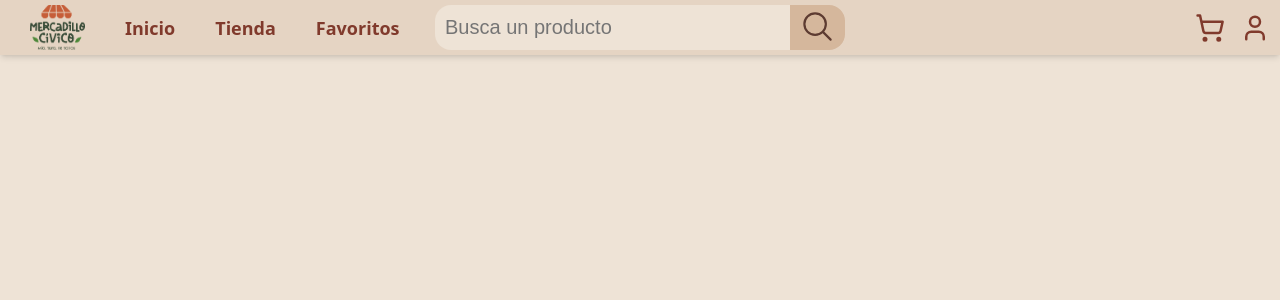
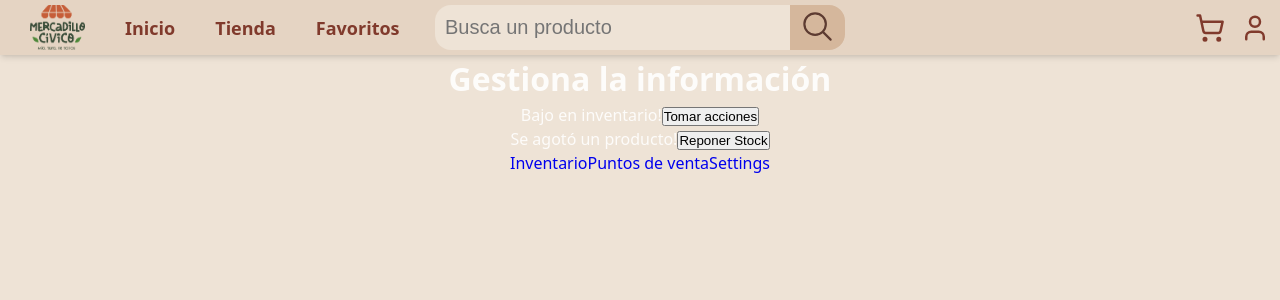
Before and after one commit to MercadilloCivico/MercadilloCivico, a React (Vite) app in the folder front/: page /supplier in a window 1280 px wide. Shown: the top 300 px of the page. Built offline with nearby package versions, Linux system fonts and the light colour scheme; no server answers.

Commit message:
feat: :sparkles: maquetado de vista proovedor

```diff
--- a/front/src/App.jsx
+++ b/front/src/App.jsx
@@ -23,6 +23,11 @@ import Cart from './views/Cart/Cart.jsx';
 import AdminDashboard from './views/AdminDashboard/AdminDashboard.jsx';
 import AdminProducts from './views/AdminProducts/AdminProducts.jsx';
 import CreateProduct from './views/CreateProduct/CreateProduct.jsx';
+
+import SupplierDashboard from './views/SupplierDashboard/SupplierDashboard.jsx';
+import SupplierSettings from './components/SupplierSettings/SupplierSettings.jsx';
+import SupplierInventory from './components/SupplierInventory/SupplierInventory.jsx';
+import SupplierPoints from './components/SupplierPoints/SupplierPoints.jsx';
 
 import Toasts from './components/Toast/Toasts.jsx';
 
@@ -172,6 +177,12 @@ function App() {
             path='/admin/products/newproduct'
             element={<CreateProduct products={products} setProducts={setProducts} />}
           />
+
+          <Route path='/supplier' element={<SupplierDashboard />}>
+            <Route path='/supplier/inventory' element={<SupplierInventory />} />
+            <Route path='/supplier/settings' element={<SupplierSettings />} />
+            <Route path='/supplier/points' element={<SupplierPoints />} />
+          </Route>
         </Routes>
       </div>
     </ThemeProvider>
--- /dev/null
+++ b/front/src/components/SupplierInventory/SupplierInventory.jsx
@@ -0,0 +1,3 @@
+export default function SupplierInventory() {
+  return <>Supplier Inventory</>;
+}
--- /dev/null
+++ b/front/src/components/SupplierPoints/SupplierPoints.jsx
@@ -0,0 +1,3 @@
+export default function SupplierPoints() {
+  return <>Supplier Points</>;
+}
--- /dev/null
+++ b/front/src/components/SupplierSettings/SupplierSettings.jsx
@@ -0,0 +1,3 @@
+export default function SupplierSettings() {
+  return <>Supplier Settings</>;
+}
--- /dev/null
+++ b/front/src/components/Warning/Warning.jsx
@@ -0,0 +1,8 @@
+export default function Warning({ titleText, buttonText, className }) {
+  return (
+    <div className={' ' + className}>
+      <span>{titleText}</span>
+      <button>{buttonText}</button>
+    </div>
+  );
+}
--- /dev/null
+++ b/front/src/components/Warnings/Warnings.jsx
@@ -0,0 +1,20 @@
+import Warning from '../Warning/Warning.jsx';
+
+export default function Warnings({ WarningList, className }) {
+  let key = 0;
+
+  return (
+    <div className={' ' + className}>
+      {WarningList.map((warningItem) => {
+        return (
+          <Warning
+            key={key++}
+            titleText={warningItem.text}
+            buttonText={warningItem.action}
+            className=''
+          />
+        );
+      })}
+    </div>
+  );
+}
--- /dev/null
+++ b/front/src/views/SupplierDashboard/SupplierDashboard.jsx
@@ -0,0 +1,34 @@
+import { Outlet } from 'react-router-dom';
+import Warnings from '../../components/Warnings/Warnings.jsx';
+import { Link } from 'react-router-dom';
+
+export default function Supplier() {
+  const obj = [
+    {
+      text: 'Bajo en inventario!',
+      action: 'Tomar acciones',
+    },
+    {
+      text: 'Se agotó un producto!',
+      action: 'Reponer Stock',
+    },
+  ];
+
+  return (
+    <div>
+      <div>
+        <h1>Gestiona la información</h1>
+
+        <Warnings WarningList={obj} />
+
+        <div>
+          <Link to='/supplier/inventory'>Inventario</Link>
+          <Link to='/supplier/points'>Puntos de venta</Link>
+          <Link to='/supplier/settings'>Settings</Link>
+        </div>
+      </div>
+
+      <Outlet />
+    </div>
+  );
+}
```
